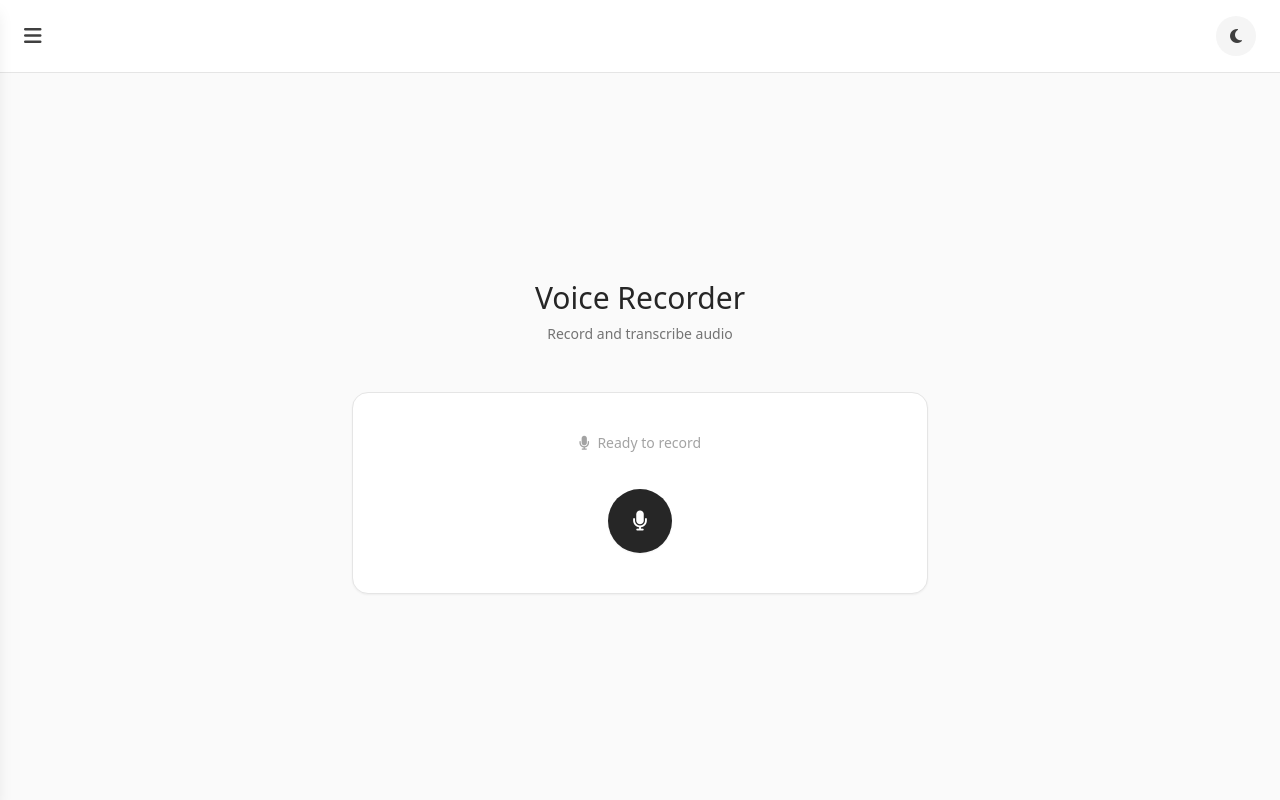
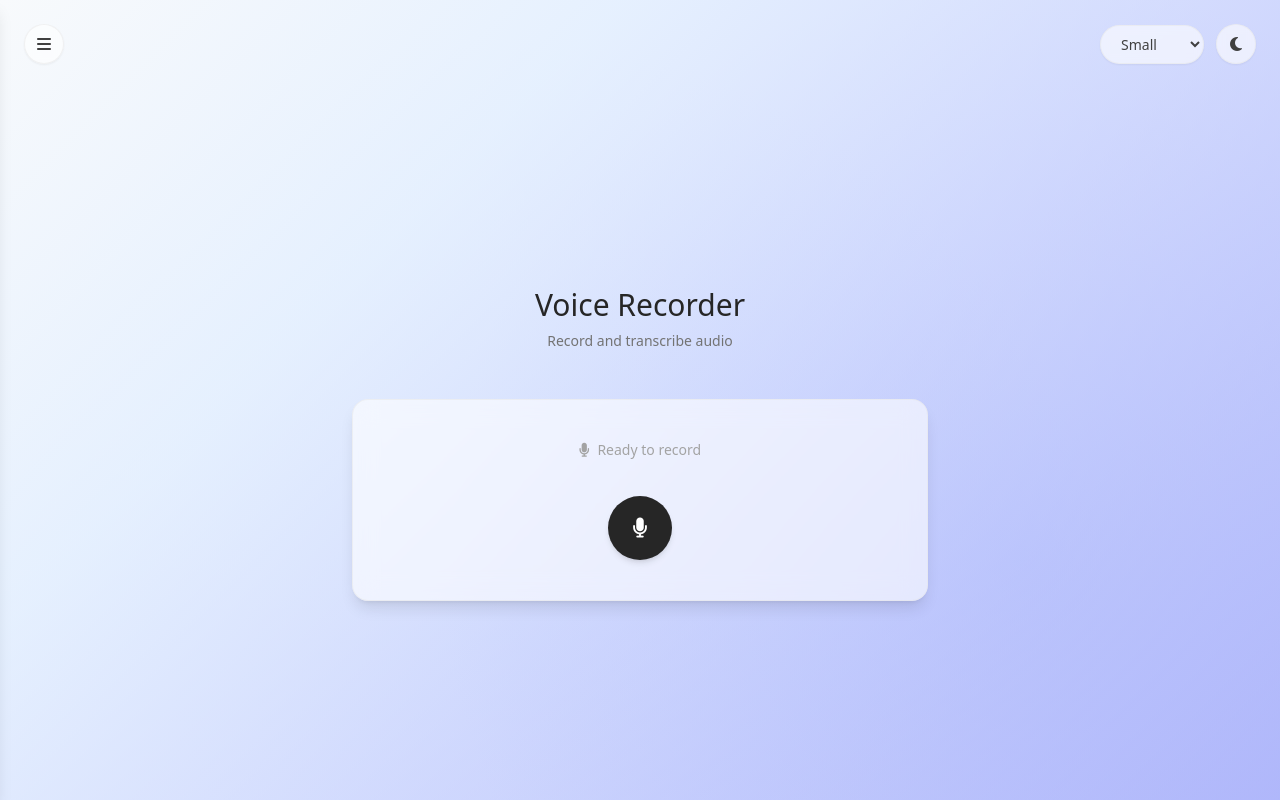
Before and after one commit to SimpleCyber/OpenAI-Whisper-Ollama-LLMs, a Flask app: page / in a window 1280 px wide. Run offline with Flask 3, Linux system fonts and the light colour scheme; some libraries are stand-ins or nearby versions.

Commit message:
# Updated

```diff
--- a/app.py
+++ b/app.py
@@ -12,11 +12,23 @@ HISTORY_FILE = os.path.join(UPLOAD_FOLDER, "history.json")
 
 os.makedirs(AUDIO_FOLDER, exist_ok=True)
 
-# Load the Whisper model
-print("🔊 Loading Whisper model...")
+# Model cache
 model_cache = r"D:\whisper_models"
 os.makedirs(model_cache, exist_ok=True)
-model = whisper.load_model("tiny.en", download_root=model_cache)
+
+# Cache for loaded models
+loaded_models = {}
+
+def get_model(model_name):
+    """Load and cache Whisper models"""
+    if model_name not in loaded_models:
+        print(f"🔊 Loading Whisper model: {model_name}...")
+        loaded_models[model_name] = whisper.load_model(model_name, download_root=model_cache)
+    return loaded_models[model_name]
+
+# Load default model
+print("🔊 Loading default Whisper model...")
+get_model("small")
 
 # Load or initialize history
 def load_history():
@@ -36,6 +48,8 @@ def index():
 @app.route('/upload', methods=['POST'])
 def upload_audio():
     file = request.files['audio']
+    model_name = request.form.get('model', 'small')
+
     if file:
         # Generate unique ID and filename
         recording_id = str(uuid.uuid4())
@@ -45,6 +59,9 @@ def upload_audio():
 
         # Save audio file
         file.save(filepath)
+
+        # Get the appropriate model
+        model = get_model(model_name)
 
         # Transcribe
         result = model.transcribe(filepath, fp16=False)
@@ -63,7 +80,8 @@ def upload_audio():
             "transcription": transcription,
             "timestamp": timestamp,
             "duration": duration,
-            "language": result.get("language", "unknown")
+            "language": result.get("language", "unknown"),
+            "model": model_name
         }
         history["recordings"].insert(0, recording_data)  # Add to beginning
         save_history(history)
@@ -71,7 +89,8 @@ def upload_audio():
         return jsonify({
             "transcription": transcription,
             "id": recording_id,
-            "filename": filename
+            "filename": filename,
+            "model": model_name
         })
     return jsonify({"error": "No file received"}), 400
 
--- a/templates/index.html
+++ b/templates/index.html
@@ -20,6 +20,18 @@
     .dark {
       color-scheme: dark;
     }
+    .aurora-bg {
+      background:
+        linear-gradient(135deg,
+          rgba(248,250,252,1) 0%,
+          rgba(219,234,254,0.7) 30%,
+          rgba(165,180,252,0.5) 60%,
+          rgba(129,140,248,0.6) 100%
+        ),
+        radial-gradient(circle at 20% 30%, rgba(255,255,255,0.6) 0%, transparent 40%),
+        radial-gradient(circle at 80% 70%, rgba(199,210,254,0.4) 0%, transparent 50%),
+        radial-gradient(circle at 40% 80%, rgba(224,231,255,0.3) 0%, transparent 60%);
+    }
   </style>
   <script>
     tailwind.config = {
@@ -27,13 +39,22 @@
     }
   </script>
 </head>
-<body class="min-h-screen bg-neutral-50 dark:bg-neutral-900 transition-colors duration-200">
+<body class="min-h-screen relative overflow-hidden">
+
+  <!-- Aurora Background (Light Mode) -->
+  <div class="aurora-bg dark:hidden absolute inset-0 z-0"></div>
+
+  <!-- Dark Mode Background -->
+  <div class="hidden dark:block absolute inset-0 z-0 bg-neutral-900"></div>
+
+  <!-- Content Wrapper -->
+  <div class="relative z-10 min-h-screen">
 
     <!-- Sidebar -->
-  <div id="sidebar" class="sidebar-transition fixed left-0 top-0 h-full w-80 bg-white dark:bg-neutral-800 border-r border-neutral-200 dark:border-neutral-700 shadow-lg z-50 -translate-x-full">
+    <div id="sidebar" class="sidebar-transition fixed left-0 top-0 h-full w-80 bg-white/95 dark:bg-neutral-800/95 backdrop-blur-md border-r border-neutral-200/50 dark:border-neutral-700 shadow-lg z-50 -translate-x-full">
       <div class="flex flex-col h-full">
         <!-- Sidebar Header -->
-      <div class="p-6 border-b border-neutral-200 dark:border-neutral-700">
+        <div class="p-6 border-b border-neutral-200/50 dark:border-neutral-700">
           <div class="flex items-center justify-between mb-2">
             <h2 class="text-lg font-medium text-neutral-800 dark:text-neutral-100">Recording History</h2>
             <button id="closeSidebar" class="text-neutral-500 hover:text-neutral-700 dark:text-neutral-400 dark:hover:text-neutral-200">
@@ -59,16 +80,34 @@
     <!-- Main Content -->
     <div class="min-h-screen flex flex-col">
 
-    <!-- Top Bar -->
-    <div class="bg-white dark:bg-neutral-800 border-b border-neutral-200 dark:border-neutral-700 px-6 py-4 flex items-center justify-between">
-      <button id="toggleSidebar" class="text-neutral-700 dark:text-neutral-300 hover:text-neutral-900 dark:hover:text-neutral-100 transition-colors">
-        <i class="fas fa-bars text-xl"></i>
+      <!-- Top Controls (Integrated) -->
+      <div class="px-6 py-6 flex items-center justify-between">
+        <button id="toggleSidebar" class="w-10 h-10 rounded-full bg-white/60 dark:bg-neutral-800/60 backdrop-blur-sm border border-neutral-200/50 dark:border-neutral-700/50 text-neutral-700 dark:text-neutral-300 hover:bg-white/80 dark:hover:bg-neutral-800/80 transition-colors flex items-center justify-center shadow-sm">
+          <i class="fas fa-bars"></i>
         </button>
 
-      <button id="themeToggle" class="w-10 h-10 rounded-full bg-neutral-100 dark:bg-neutral-700 text-neutral-700 dark:text-neutral-300 hover:bg-neutral-200 dark:hover:bg-neutral-600 transition-colors flex items-center justify-center">
+        <div class="flex items-center gap-3">
+          <!-- Model Selector -->
+          <select id="modelSelect" class="px-4 py-2 rounded-full bg-white/60 dark:bg-neutral-800/60 backdrop-blur-sm border border-neutral-200/50 dark:border-neutral-700/50 text-sm text-neutral-700 dark:text-neutral-300 focus:outline-none focus:ring-2 focus:ring-neutral-400/50 transition-colors shadow-sm">
+            <!--  <option value="tiny.en">Tiny EN</option>
+            <option value="tiny">Tiny</option>
+            <option value="base.en">Base EN</option>
+            <option value="base">Base</option>
+            <option value="small.en">Small EN</option>
+            <option value="small" selected>Small</option>
+            <option value="medium.en">Medium EN</option> -->
+
+             <option value="tiny.en">Tiny EN</option>
+             <option value="small" selected>Small</option>
+
+          </select>
+
+          <!-- Theme Toggle -->
+          <button id="themeToggle" class="w-10 h-10 rounded-full bg-white/60 dark:bg-neutral-800/60 backdrop-blur-sm border border-neutral-200/50 dark:border-neutral-700/50 text-neutral-700 dark:text-neutral-300 hover:bg-white/80 dark:hover:bg-neutral-800/80 transition-colors flex items-center justify-center shadow-sm">
             <i class="fas fa-moon dark:hidden"></i>
             <i class="fas fa-sun hidden dark:inline"></i>
           </button>
+        </div>
       </div>
 
       <!-- Main Recorder Area -->
@@ -82,7 +121,7 @@
           </div>
 
           <!-- Main Control Area -->
-        <div class="bg-white dark:bg-neutral-800 rounded-2xl shadow-sm border border-neutral-200 dark:border-neutral-700 p-10">
+          <div class="bg-white/60 dark:bg-neutral-800/60 backdrop-blur-md rounded-2xl shadow-lg border border-neutral-200/50 dark:border-neutral-700/50 p-10">
 
             <!-- Timer Display -->
             <div id="timer" class="hidden text-center mb-8">
@@ -113,22 +152,22 @@
             <div class="flex items-center justify-center gap-4">
 
               <!-- Start Button -->
-            <button id="startBtn" class="w-16 h-16 rounded-full bg-neutral-800 dark:bg-neutral-700 text-white hover:bg-neutral-900 dark:hover:bg-neutral-600 transition-all duration-200 flex items-center justify-center shadow-sm hover:shadow-md">
+              <button id="startBtn" class="w-16 h-16 rounded-full bg-neutral-800 dark:bg-neutral-700 text-white hover:bg-neutral-900 dark:hover:bg-neutral-600 transition-all duration-200 flex items-center justify-center shadow-md hover:shadow-lg">
                 <i class="fas fa-microphone text-xl"></i>
               </button>
 
               <!-- Pause Button -->
-            <button id="pauseBtn" disabled class="hidden w-12 h-12 rounded-full bg-amber-500 text-white hover:bg-amber-600 transition-all duration-200 flex items-center justify-center disabled:opacity-40 disabled:cursor-not-allowed shadow-sm hover:shadow-md">
+              <button id="pauseBtn" disabled class="hidden w-12 h-12 rounded-full bg-amber-500 text-white hover:bg-amber-600 transition-all duration-200 flex items-center justify-center disabled:opacity-40 disabled:cursor-not-allowed shadow-md hover:shadow-lg">
                 <i class="fas fa-pause"></i>
               </button>
 
               <!-- Resume Button -->
-            <button id="resumeBtn" disabled class="hidden w-12 h-12 rounded-full bg-green-500 text-white hover:bg-green-600 transition-all duration-200 flex items-center justify-center disabled:opacity-40 disabled:cursor-not-allowed shadow-sm hover:shadow-md">
+              <button id="resumeBtn" disabled class="hidden w-12 h-12 rounded-full bg-green-500 text-white hover:bg-green-600 transition-all duration-200 flex items-center justify-center disabled:opacity-40 disabled:cursor-not-allowed shadow-md hover:shadow-lg">
                 <i class="fas fa-play text-sm"></i>
               </button>
 
               <!-- Stop Button -->
-            <button id="stopBtn" disabled class="hidden w-12 h-12 rounded-full bg-neutral-300 dark:bg-neutral-600 text-neutral-700 dark:text-neutral-300 hover:bg-neutral-400 dark:hover:bg-neutral-500 transition-all duration-200 flex items-center justify-center disabled:opacity-40 disabled:cursor-not-allowed shadow-sm hover:shadow-md">
+              <button id="stopBtn" disabled class="hidden w-12 h-12 rounded-full bg-neutral-300 dark:bg-neutral-600 text-neutral-700 dark:text-neutral-300 hover:bg-neutral-400 dark:hover:bg-neutral-500 transition-all duration-200 flex items-center justify-center disabled:opacity-40 disabled:cursor-not-allowed shadow-md hover:shadow-lg">
                 <i class="fas fa-stop"></i>
               </button>
 
@@ -138,7 +177,7 @@
 
           <!-- Transcription Box -->
           <div id="transcriptionBox" class="hidden mt-6">
-          <div class="bg-white dark:bg-neutral-800 rounded-2xl shadow-sm border border-neutral-200 dark:border-neutral-700 p-8">
+            <div class="bg-white/60 dark:bg-neutral-800/60 backdrop-blur-md rounded-2xl shadow-lg border border-neutral-200/50 dark:border-neutral-700/50 p-8">
               <div class="flex items-center gap-2 mb-4 text-neutral-700 dark:text-neutral-300">
                 <i class="fas fa-align-left text-sm"></i>
                 <h3 class="text-sm font-medium uppercase tracking-wide">Transcription</h3>
@@ -147,6 +186,7 @@
             </div>
           </div>
 
+        </div>
       </div>
     </div>
   </div>
@@ -170,6 +210,7 @@
     let startTime;
     let timerInterval;
     let isDark = localStorage.getItem('theme') === 'dark';
+    let selectedModel = localStorage.getItem('whisperModel') || 'small';
 
     const startBtn = document.getElementById("startBtn");
     const pauseBtn = document.getElementById("pauseBtn");
@@ -189,6 +230,7 @@
     const toggleSidebar = document.getElementById("toggleSidebar");
     const closeSidebar = document.getElementById("closeSidebar");
     const themeToggle = document.getElementById("themeToggle");
+    const modelSelect = document.getElementById("modelSelect");
     const historyList = document.getElementById("historyList");
     const detailModal = document.getElementById("detailModal");
     const closeModal = document.getElementById("closeModal");
@@ -211,6 +253,13 @@
     };
 
     updateTheme();
+
+    // Model Selection
+    modelSelect.value = selectedModel;
+    modelSelect.onchange = (e) => {
+      selectedModel = e.target.value;
+      localStorage.setItem('whisperModel', selectedModel);
+    };
 
     // Sidebar Toggle
     toggleSidebar.onclick = () => {
@@ -237,7 +286,7 @@
 
         if (data.recordings && data.recordings.length > 0) {
           historyList.innerHTML = data.recordings.map(recording => `
-            <div class="mb-3 p-4 bg-neutral-50 dark:bg-neutral-700 rounded-lg border border-neutral-200 dark:border-neutral-600 hover:border-neutral-300 dark:hover:border-neutral-500 transition-colors cursor-pointer" onclick="showDetail('${recording.id}')">
+            <div class="mb-3 p-4 bg-gray-200 dark:bg-gray-100/5 rounded-lg hover:border dark:border-gray-700/50 hover:border-gray-300 dark:hover:border-gray-600 transition-colors cursor-pointer" onclick="showDetail('${recording.id}')">
               <div class="flex items-start justify-between mb-2">
                 <div class="flex-1">
                   <div class="text-sm font-medium text-neutral-800 dark:text-neutral-100 mb-1">${recording.filename}</div>
@@ -245,8 +294,11 @@
                 </div>
                 <i class="fas fa-chevron-right text-neutral-400 text-xs mt-1"></i>
               </div>
-              <div class="text-xs text-neutral-600 dark:text-neutral-300 line-clamp-2">${recording.transcription}</div>
-              <div class="mt-2 text-xs text-neutral-500 dark:text-neutral-400">Duration: ${recording.duration}</div>
+              <div class="text-xs text-neutral-600 dark:text-neutral-300 line-clamp-2 mb-2">${recording.transcription}</div>
+              <div class="flex items-center gap-2 text-xs text-neutral-500 dark:text-neutral-400">
+                <span><i class="fas fa-clock mr-1"></i>${recording.duration}</span>
+                <span><i class="fas fa-brain mr-1"></i>${recording.model}</span>
+              </div>
             </div>
           `).join('');
         } else {
@@ -278,13 +330,23 @@
               <label class="text-xs font-medium text-neutral-500 dark:text-neutral-400 uppercase tracking-wide">Timestamp</label>
               <p class="text-neutral-800 dark:text-neutral-100 mt-1">${new Date(recording.timestamp).toLocaleString()}</p>
             </div>
+            <div class="grid grid-cols-2 gap-4">
               <div>
                 <label class="text-xs font-medium text-neutral-500 dark:text-neutral-400 uppercase tracking-wide">Duration</label>
                 <p class="text-neutral-800 dark:text-neutral-100 mt-1">${recording.duration}</p>
               </div>
               <div>
+                <label class="text-xs font-medium text-neutral-500 dark:text-neutral-400 uppercase tracking-wide">Model</label>
+                <p class="text-neutral-800 dark:text-neutral-100 mt-1">${recording.model}</p>
+              </div>
+            </div>
+            <div>
+              <label class="text-xs font-medium text-neutral-500 dark:text-neutral-400 uppercase tracking-wide">Language</label>
+              <p class="text-neutral-800 dark:text-neutral-100 mt-1">${recording.language}</p>
+            </div>
+            <div>
               <label class="text-xs font-medium text-neutral-500 dark:text-neutral-400 uppercase tracking-wide">Audio File</label>
-              <p class="text-neutral-800 dark:text-neutral-100 mt-1">${recording.audio_path}</p>
+              <p class="text-neutral-800 dark:text-neutral-100 mt-1 text-sm break-all">${recording.audio_path}</p>
             </div>
             <div>
               <label class="text-xs font-medium text-neutral-500 dark:text-neutral-400 uppercase tracking-wide">Transcription</label>
@@ -340,6 +402,7 @@
           const blob = new Blob(audioChunks, { type: 'audio/wav' });
           const formData = new FormData();
           formData.append('audio', blob, `recording_${Date.now()}.wav`);
+          formData.append('model', selectedModel);
 
           setStatus('processing');
           transcriptionBox.classList.remove('hidden');
```
Also changed, not shown: recordings/history.json (+10 -0 lines), README.md, 1 other file. Lines whose indentation alone changed are shown as unchanged.
